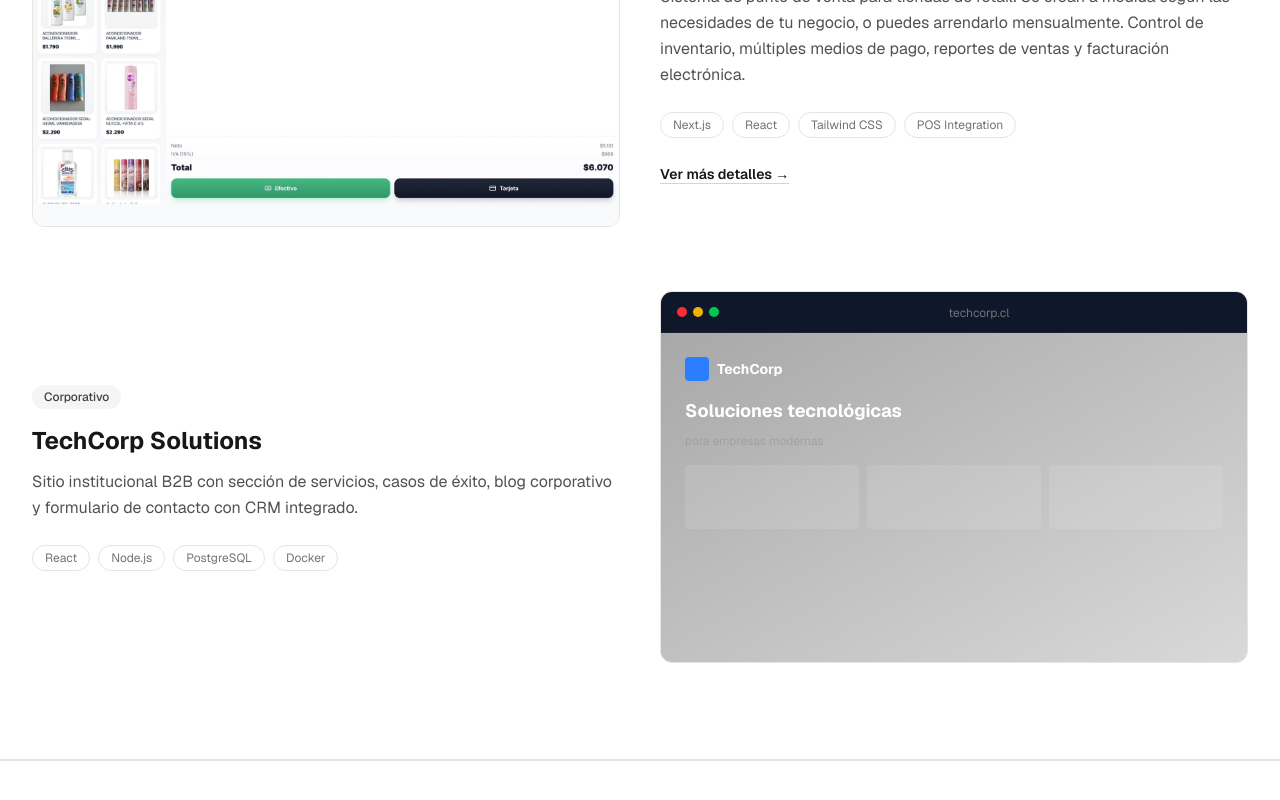
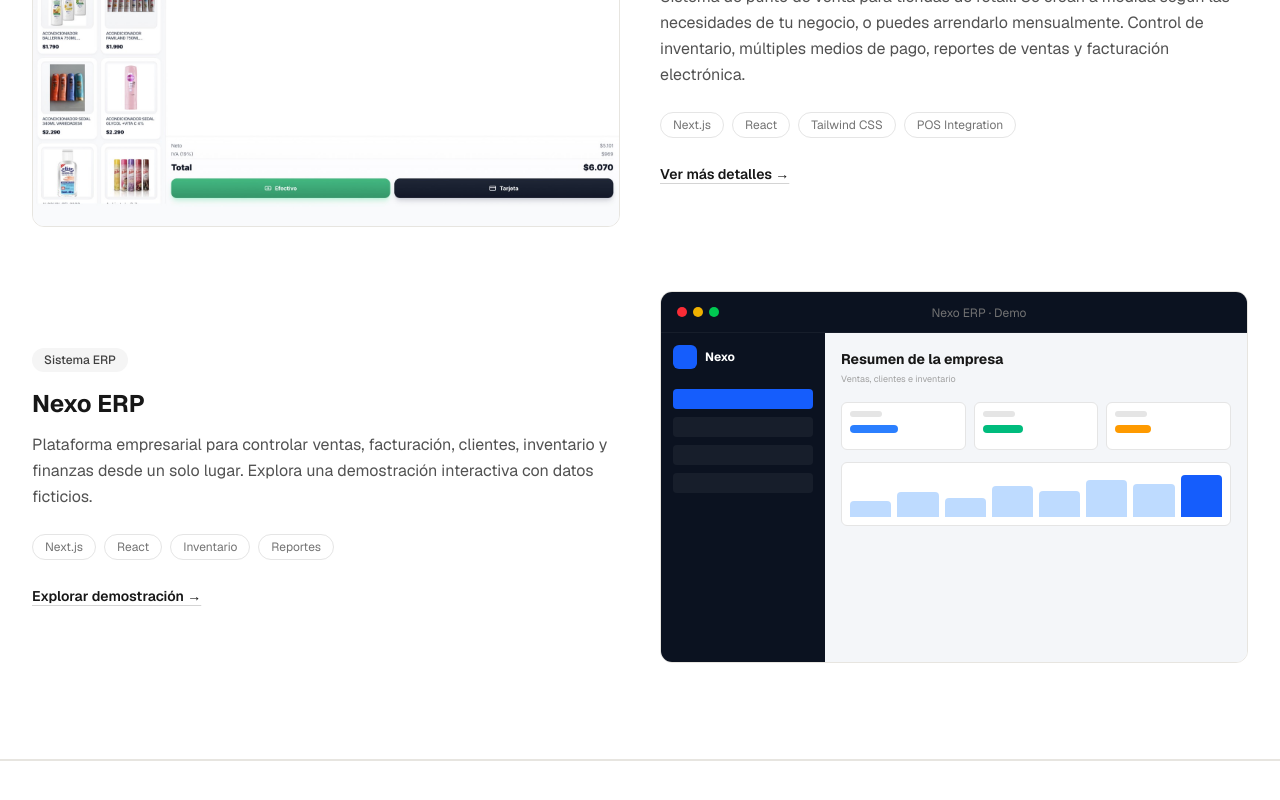
Before and after one commit to dibwebstudio/dibweb, a Next.js app: page / in a window 1280 px wide. Shown: the part 2939-3739 px from the top of the page. Built offline with nearby package versions, Linux system fonts and the light colour scheme.

Commit message:
feat: add Nexo ERP demo to portfolio

```diff
--- a/src/components/Portfolio.tsx
+++ b/src/components/Portfolio.tsx
@@ -7,7 +7,7 @@
       <div className="max-w-7xl mx-auto">
         <Reveal><div className="text-center max-w-2xl mx-auto mb-16">
           <h2 className="text-3xl sm:text-4xl font-bold text-neutral-900">Proyectos recientes</h2>
-          <p className="mt-4 text-neutral-600 text-lg">Casos reales con resultados medibles, no solo diseño bonito.</p>
+          <p className="mt-4 text-neutral-600 text-lg">Soluciones digitales que puedes explorar antes de cotizar tu proyecto.</p>
         </div></Reveal>
 
         <div className="space-y-16">
@@ -82,43 +82,59 @@
             </div>
           </div></Reveal>
 
-          {/* Project 3 */}
+          {/* Project 3 - ERP demo */}
           <Reveal><div className="grid lg:grid-cols-2 gap-10 items-center group">
             <div className="order-2 lg:order-1">
-              <span className="inline-block bg-neutral-100 text-neutral-700 text-xs font-medium px-3 py-1 rounded-full mb-4">Corporativo</span>
-              <h3 className="text-2xl font-bold text-neutral-900 mb-3">TechCorp Solutions</h3>
+              <span className="inline-block bg-neutral-100 text-neutral-700 text-xs font-medium px-3 py-1 rounded-full mb-4">Sistema ERP</span>
+              <h3 className="text-2xl font-bold text-neutral-900 mb-3">Nexo ERP</h3>
               <p className="text-neutral-600 mb-6 leading-relaxed">
-                Sitio institucional B2B con sección de servicios, casos de éxito, blog corporativo y formulario de contacto con CRM integrado.
+                Plataforma empresarial para controlar ventas, facturación, clientes, inventario y finanzas desde un solo lugar. Explora una demostración interactiva con datos ficticios.
               </p>
-              <div className="flex flex-wrap gap-2">
-                {["React", "Node.js", "PostgreSQL", "Docker"].map((t) => (
+              <div className="flex flex-wrap gap-2 mb-6">
+                {["Next.js", "React", "Inventario", "Reportes"].map((t) => (
                   <span key={t} className="text-xs text-neutral-500 border border-neutral-200 px-3 py-1 rounded-full">{t}</span>
                 ))}
               </div>
+              <a href="https://erp-demo-vert.vercel.app" target="_blank" rel="noopener noreferrer" className="text-neutral-900 hover:text-blue-800 text-sm font-semibold underline underline-offset-4 decoration-neutral-300 transition-colors">
+                Explorar demostración →
+              </a>
             </div>
             <div className="order-1 lg:order-2">
               <div className="glass-card rounded-xl overflow-hidden aurora-card">
-                <div className="bg-[#0f172a] px-4 py-2 flex items-center gap-2 border-b border-white/5">
+                <div className="bg-[#0b1220] px-4 py-2 flex items-center gap-2 border-b border-white/5">
                   <div className="flex gap-1.5">
                     <div className="w-2.5 h-2.5 rounded-full bg-red-500" />
                     <div className="w-2.5 h-2.5 rounded-full bg-yellow-500" />
                     <div className="w-2.5 h-2.5 rounded-full bg-green-500" />
                   </div>
                   <div className="flex-1 text-center">
-                    <span className="text-xs text-neutral-500">techcorp.cl</span>
+                    <span className="text-xs text-neutral-500">Nexo ERP · Demo</span>
                   </div>
                 </div>
-                <div className="aspect-video bg-gradient-to-br from-neutral-800/40 to-neutral-700/20 p-6">
-                  <div className="flex items-center gap-2 mb-4">
-                    <div className="w-6 h-6 rounded bg-blue-500" />
-                    <span className="text-white text-sm font-bold">TechCorp</span>
+                <div className="aspect-video bg-[#f4f6f9] flex">
+                  <div className="w-[28%] bg-[#0b1220] p-3">
+                    <div className="flex items-center gap-2 mb-5">
+                      <div className="w-6 h-6 rounded-md bg-blue-600" />
+                      <span className="text-white text-xs font-bold">Nexo</span>
+                    </div>
+                    <div className="space-y-2">
+                      <div className="h-5 rounded bg-blue-600" />
+                      <div className="h-5 rounded bg-white/5" />
+                      <div className="h-5 rounded bg-white/5" />
+                      <div className="h-5 rounded bg-white/5" />
+                    </div>
                   </div>
-                  <div className="text-white text-lg font-bold mb-2">Soluciones tecnológicas</div>
-                  <p className="text-neutral-400 text-xs mb-4">para empresas modernas</p>
-                  <div className="grid grid-cols-3 gap-2">
-                    <div className="bg-white/10 rounded h-16" />
-                    <div className="bg-white/10 rounded h-16" />
-                    <div className="bg-white/10 rounded h-16" />
+                  <div className="flex-1 p-4">
+                    <div className="text-neutral-900 text-sm font-bold mb-1">Resumen de la empresa</div>
+                    <div className="text-neutral-400 text-[9px] mb-4">Ventas, clientes e inventario</div>
+                    <div className="grid grid-cols-3 gap-2 mb-3">
+                      <div className="bg-white border border-neutral-200 rounded-md h-12 p-2"><div className="h-1.5 w-8 bg-neutral-200 rounded mb-2" /><div className="h-2 w-12 bg-blue-500 rounded" /></div>
+                      <div className="bg-white border border-neutral-200 rounded-md h-12 p-2"><div className="h-1.5 w-8 bg-neutral-200 rounded mb-2" /><div className="h-2 w-10 bg-emerald-500 rounded" /></div>
+                      <div className="bg-white border border-neutral-200 rounded-md h-12 p-2"><div className="h-1.5 w-8 bg-neutral-200 rounded mb-2" /><div className="h-2 w-9 bg-amber-500 rounded" /></div>
+                    </div>
+                    <div className="bg-white border border-neutral-200 rounded-md h-16 flex items-end gap-1.5 p-2">
+                      {[35, 55, 42, 68, 58, 82, 72, 92].map((height, index) => <div key={index} className={`flex-1 rounded-t ${index === 7 ? "bg-blue-600" : "bg-blue-200"}`} style={{ height: `${height}%` }} />)}
+                    </div>
                   </div>
                 </div>
               </div>
```
